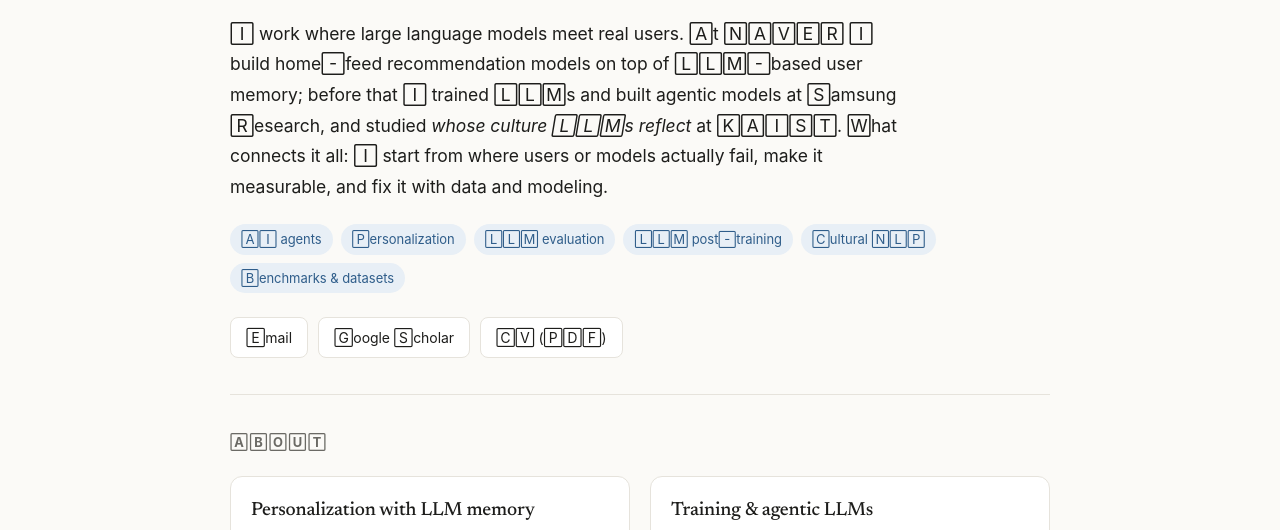
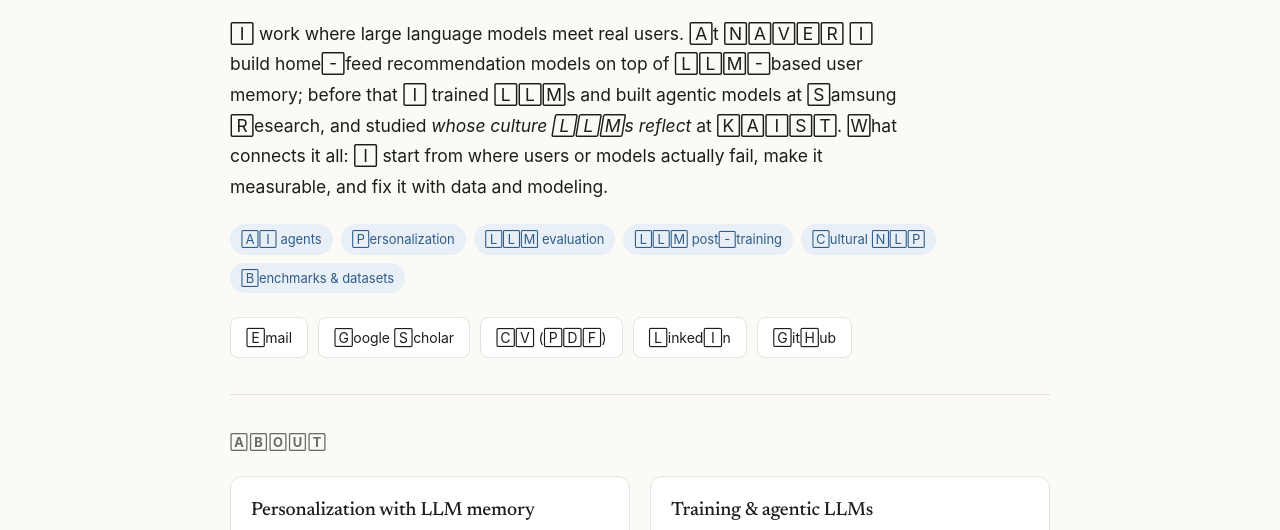
Before and after one commit to nlee0212/nlee0212.github.io, a plain HTML site: page index.html in a window 1280 px wide. Shown: the part 212-742 px from the top of the page. Drawn offline with Linux system fonts and the light colour scheme; a web font is replaced by a local one.

Commit message:
Add LinkedIn and GitHub links
Co-Authored-By: Claude Opus 5.5 <noreply@anthropic.com>

```diff
--- a/index.html
+++ b/index.html
@@ -124,10 +124,8 @@ footer{padding:30px 0 50px;color:var(--muted);font-size:13px;border-top:1px soli
     <a class="btn" href="mailto:nlee0212@kaist.ac.kr">Email</a>
     <a class="btn" href="https://scholar.google.com/citations?user=C8MUVcEAAAAJ&amp;hl=en">Google Scholar</a>
     <a class="btn" href="cv.pdf">CV (PDF)</a>
-    <!-- TODO: fill in and uncomment
-    <a class="btn" href="https://github.com/USERNAME">GitHub</a>
-    <a class="btn" href="https://www.linkedin.com/in/USERNAME">LinkedIn</a>
-    -->
+    <a class="btn" href="https://www.linkedin.com/in/nayeon-lee-1081401bb/">LinkedIn</a>
+    <a class="btn" href="https://github.com/nlee0212">GitHub</a>
   </div>
 </header>
 
```
